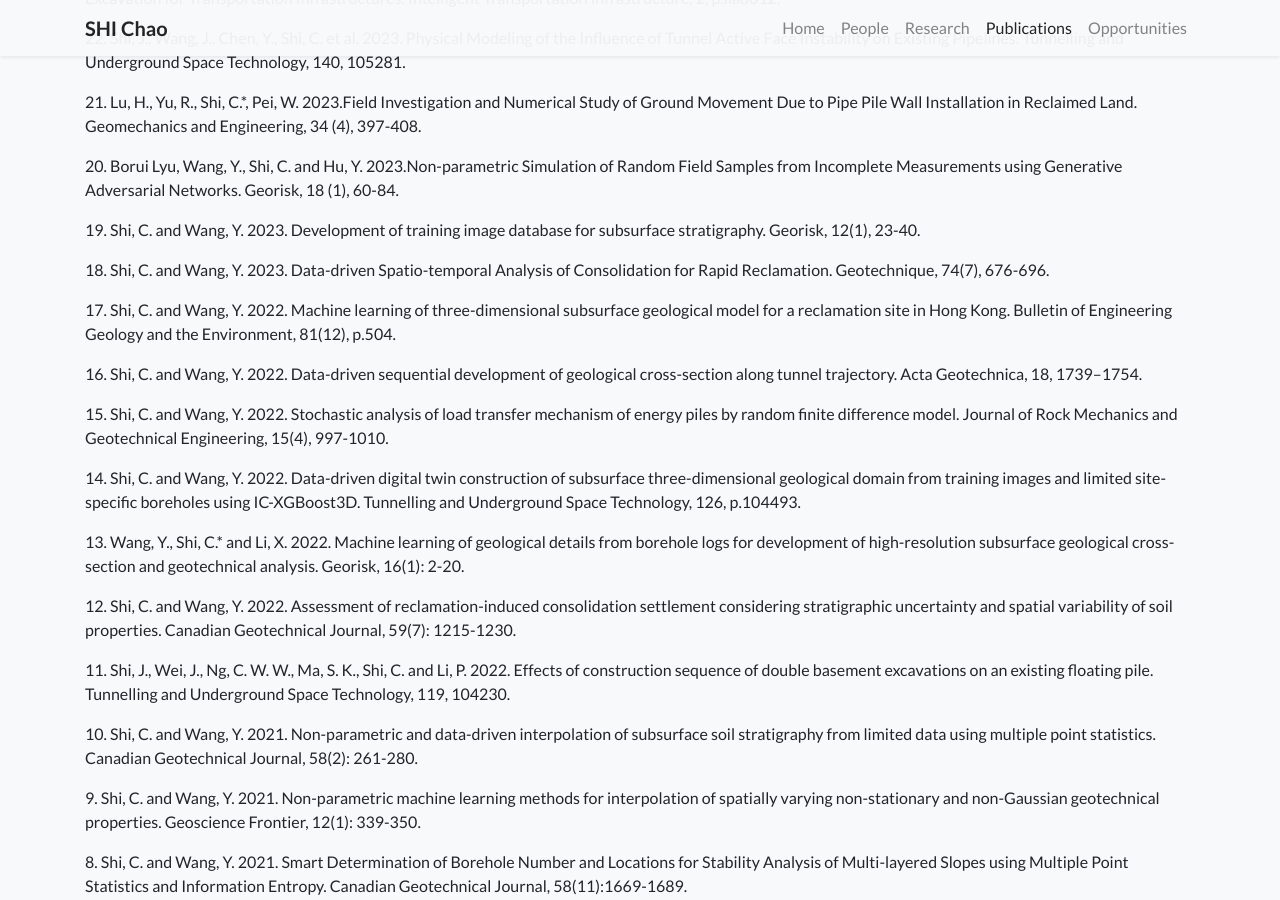
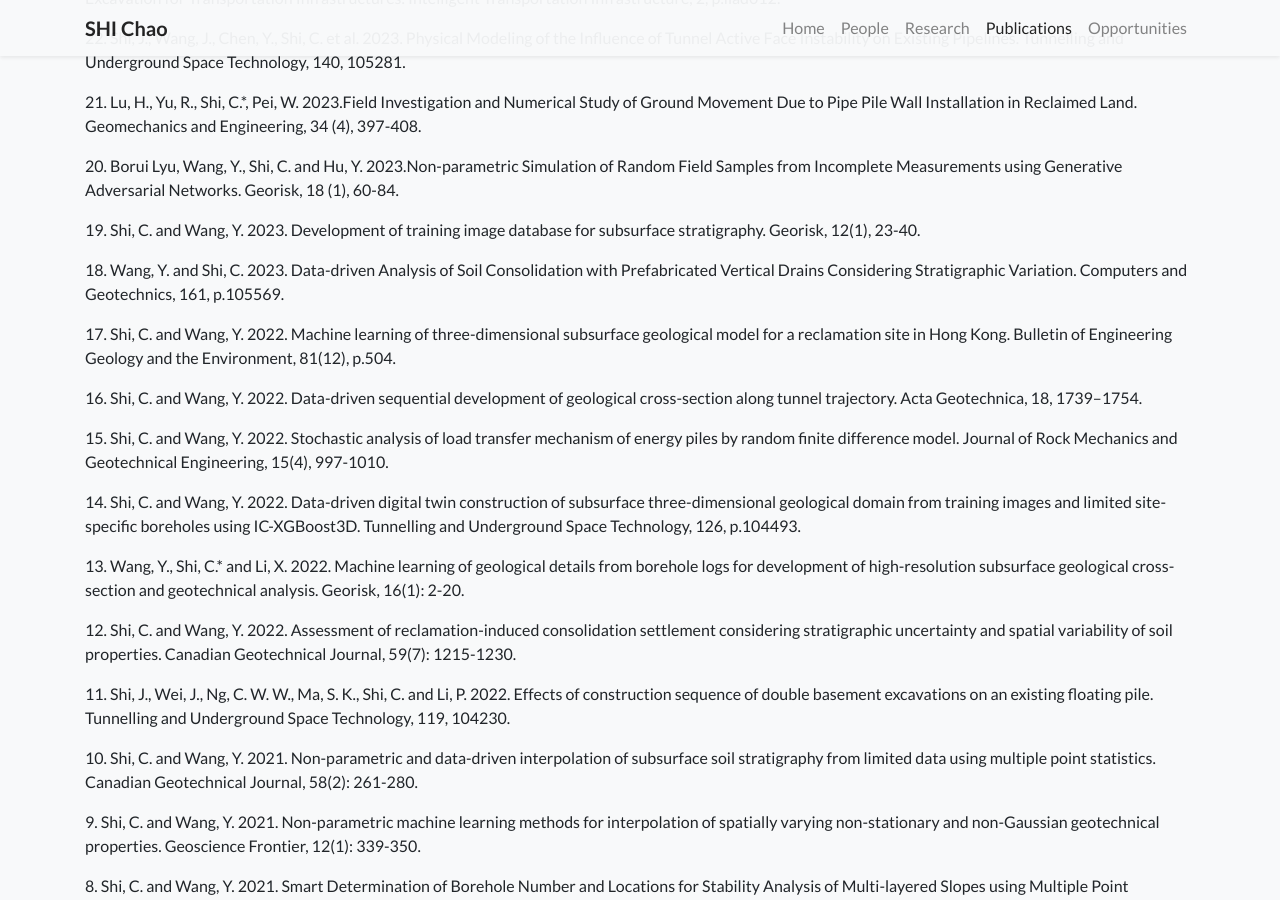
Before and after one commit to ShiChaoGeo/ShiChaoGeo.github.io, a Jekyll site: the page built from publications.html, in a window 1280 px wide and 900 px high, scrolled down 1848 px. Built offline with Jekyll 4.4.1, drawn with Linux system fonts in a browser that asks for light colours; nearby versions of some CDN libraries; a style sheet for code colours, icons or effects is not loaded.

Commit message:
Update publications.html

```diff
--- a/publications.html
+++ b/publications.html
@@ -49,7 +49,7 @@ body_attr: >-
 <p>21. Lu, H., Yu, R., Shi, C.*, Pei, W. 2023.Field Investigation and Numerical Study of Ground Movement Due to Pipe Pile Wall Installation in Reclaimed Land. Geomechanics and Engineering, 34 (4), 397-408.</p>
 <p>20. Borui Lyu, Wang, Y., Shi, C. and Hu, Y. 2023.Non-parametric Simulation of Random Field Samples from Incomplete Measurements using Generative Adversarial Networks. Georisk, 18 (1), 60-84.</p>
 <p>19. Shi, C. and Wang, Y. 2023. Development of training image database for subsurface stratigraphy. Georisk, 12(1), 23-40.</p>
-<p>18. Shi, C. and Wang, Y. 2023. Data-driven Spatio-temporal Analysis of Consolidation for Rapid Reclamation. Geotechnique, 74(7), 676-696.</p>
+<p>18. Wang, Y. and Shi, C. 2023. Data-driven Analysis of Soil Consolidation with Prefabricated Vertical Drains Considering Stratigraphic Variation. Computers and Geotechnics, 161, p.105569. </p>
 <p>17. Shi, C. and Wang, Y. 2022. Machine learning of three-dimensional subsurface geological model for a reclamation site in Hong Kong. Bulletin of Engineering Geology and the Environment, 81(12), p.504.</p>
 <p>16. Shi, C. and Wang, Y. 2022. Data-driven sequential development of geological cross-section along tunnel trajectory. Acta Geotechnica, 18, 1739–1754.</p>
 <p>15. Shi, C. and Wang, Y. 2022. Stochastic analysis of load transfer mechanism of energy piles by random finite difference model. Journal of Rock Mechanics and Geotechnical Engineering, 15(4), 997-1010.</p>
```
